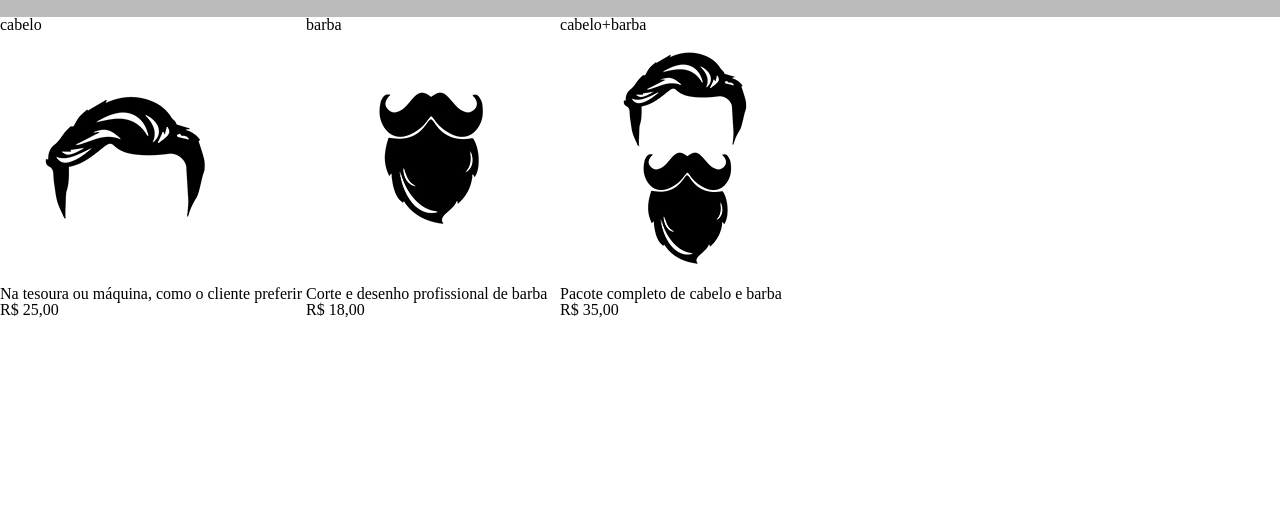
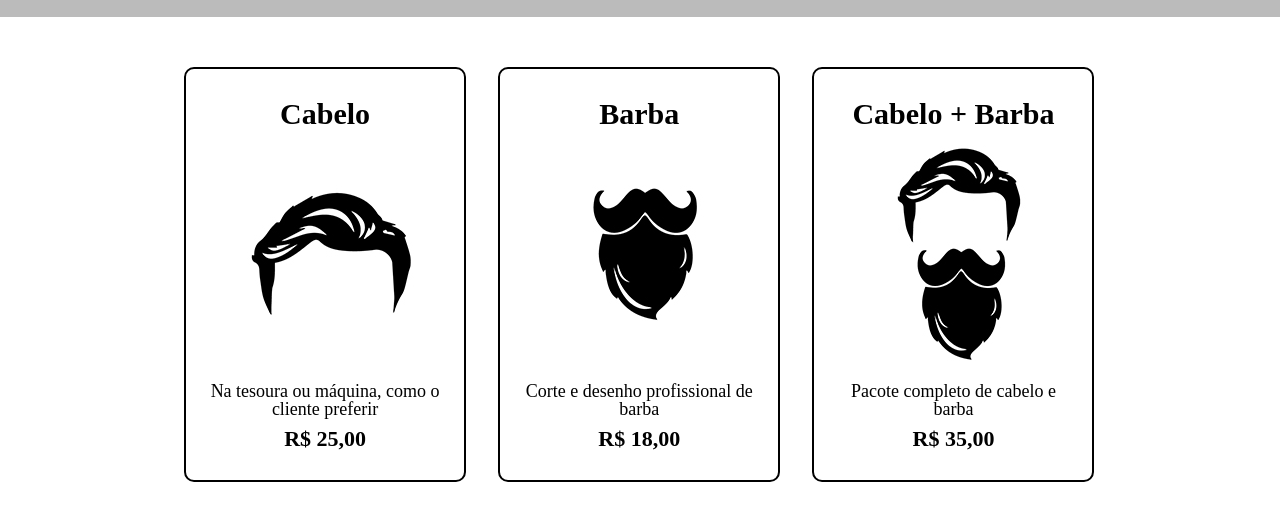
Before and after one commit to rmvalentim/alura-frontend-01, a plain HTML site: page produtos.html in a window 1280 px wide. Shown: the part 276-796 px from the top of the page. Drawn offline with Linux system fonts and the light colour scheme.

Commit message:
Main finalizado

```diff
--- a/produtos.css
+++ b/produtos.css
@@ -28,6 +28,52 @@ nav a {
     text-decoration: none;
 }
 
+nav a:hover {
+    color: #C78C19;
+    text-decoration: underline;
+}
+
+.produtos {
+    width: 940px;
+    margin: 0 auto;
+    padding: 50px 0;
+}
+
 .produtos li {
     display: inline-block;
+    text-align: center;
+    width: 30%;
+    vertical-align: top;
+    margin: 0 1.5%;
+    padding: 30px 20px;
+    box-sizing: border-box;
+    border: 2px solid #000000;
+    border-radius: 10px;
 }
+
+.produtos li:hover {
+    border-color: #C78C19;
+}
+
+.produtos li:hover h2 {
+    font-size: 34px;
+}
+
+.produtos li:active {
+    border-color: #088c19;
+}
+
+.produtos h2 {
+    font-size: 30px;
+    font-weight: bold;
+}
+
+.produtos .descricao {
+    font-size: 18px;
+}
+
+.produto-preco {
+    font-size: 22px;
+    font-weight: bold;
+    margin-top: 10px;
+}
--- a/produtos.html
+++ b/produtos.html
@@ -23,22 +23,22 @@
         <main>
             <ul class="produtos">
                 <li>
-                    <h2>cabelo</h2>
+                    <h2>Cabelo</h2>
                     <img src="./cabelo.jpg">
-                    <p>Na tesoura ou máquina, como o cliente preferir</p>
-                    <p>R$ 25,00</p>
+                    <p class="descricao">Na tesoura ou máquina, como o cliente preferir</p>
+                    <p class="produto-preco">R$ 25,00</p>
                 </li>
                 <li>
-                    <h2>barba</h2>
+                    <h2>Barba</h2>
                     <img src="./barba.jpg">
-                    <p>Corte e desenho profissional de barba</p>
-                    <p>R$ 18,00</p>
+                    <p class="descricao">Corte e desenho profissional de barba</p>
+                    <p class="produto-preco">R$ 18,00</p>
                 </li>
                 <li>
-                    <h2>cabelo+barba</h2>
+                    <h2>Cabelo + Barba</h2>
                     <img src="./cabelo+barba.jpg">
-                    <p>Pacote completo de cabelo e barba</p>
-                    <p>R$ 35,00</p>
+                    <p class="descricao">Pacote completo de cabelo e barba</p>
+                    <p class="produto-preco">R$ 35,00</p>
                 </li>
             </ul>
         </main>
```
